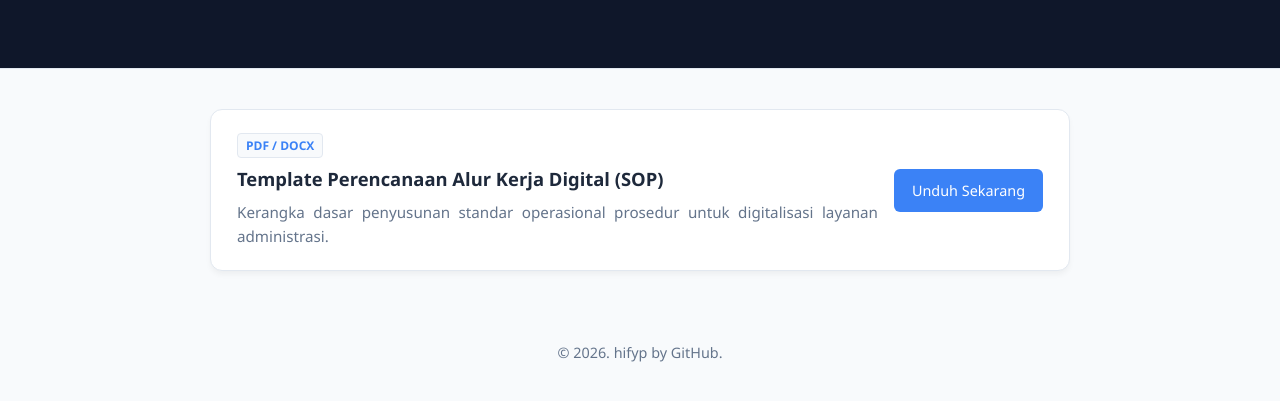
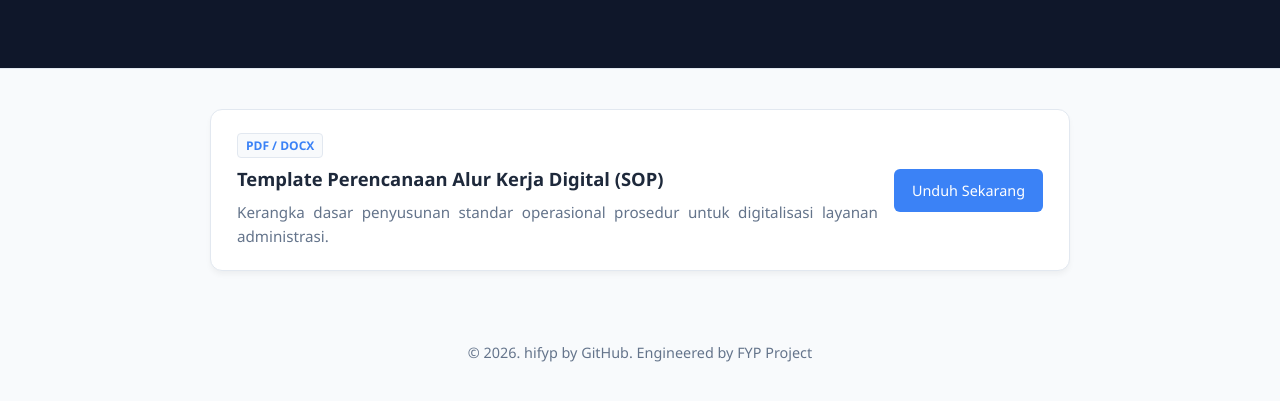
Before and after one commit to hifyp/hifyp.github.io, a plain HTML site: page pojok-unduh.html in a window 1280 px wide. Shown: the part 163-564 px from the top of the page. Drawn offline with Linux system fonts and the light colour scheme.

Commit message:
Update pojok-unduh.html

```diff
--- a/pojok-unduh.html
+++ b/pojok-unduh.html
@@ -53,7 +53,10 @@
         <p style="text-align:center;">Memuat daftar unduhan...</p>
     </div>
 
-    <footer id="footerText">&copy; 2026. hifyp by GitHub.</footer>
+    <footer class="footer-bar">
+        <span id="footerText">&copy; 2026. hifyp by GitHub.</span>
+        <span>Engineered by FYP Project</span>
+    </footer>
 
     <script>
         const htmlEl = document.documentElement;
```
